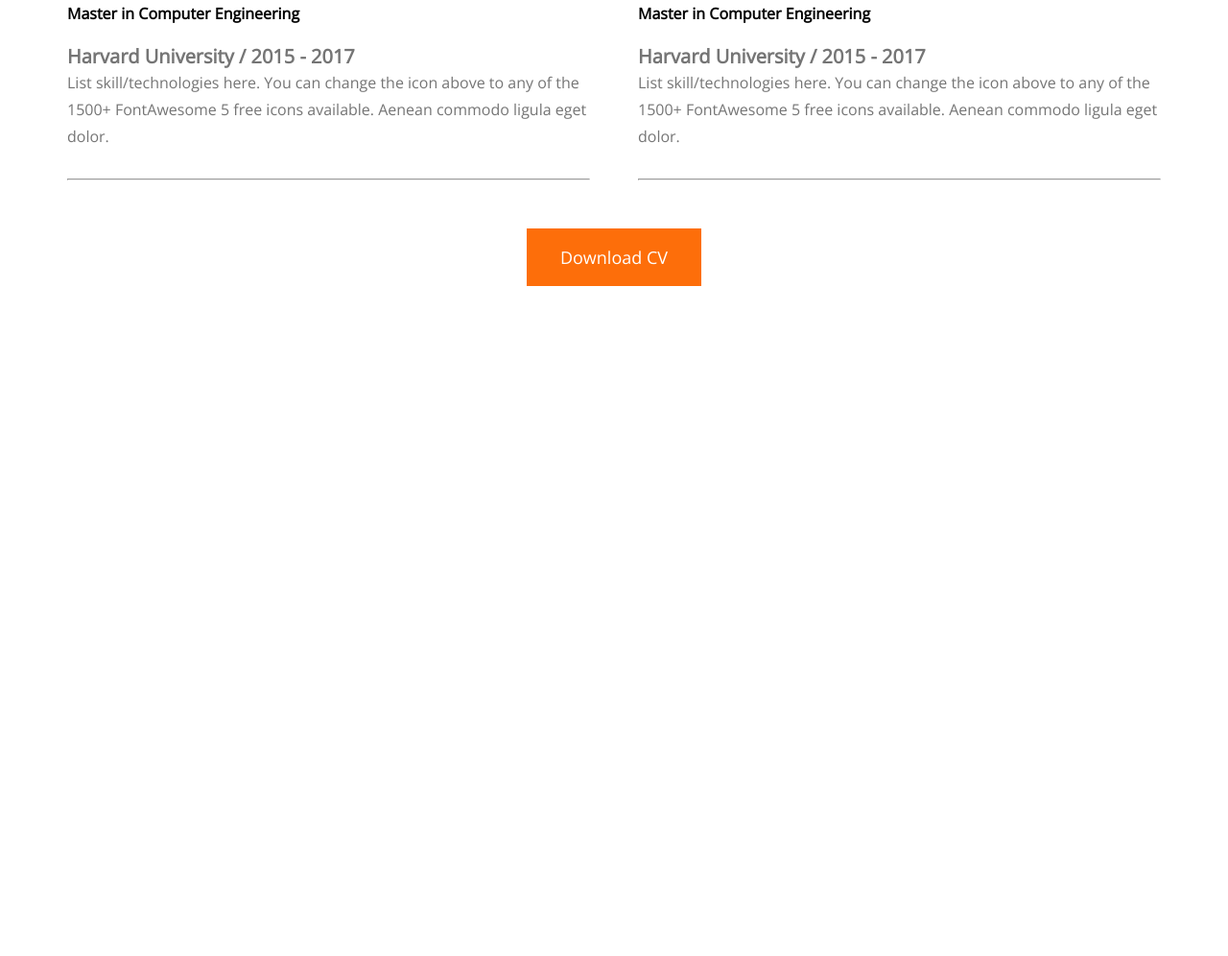
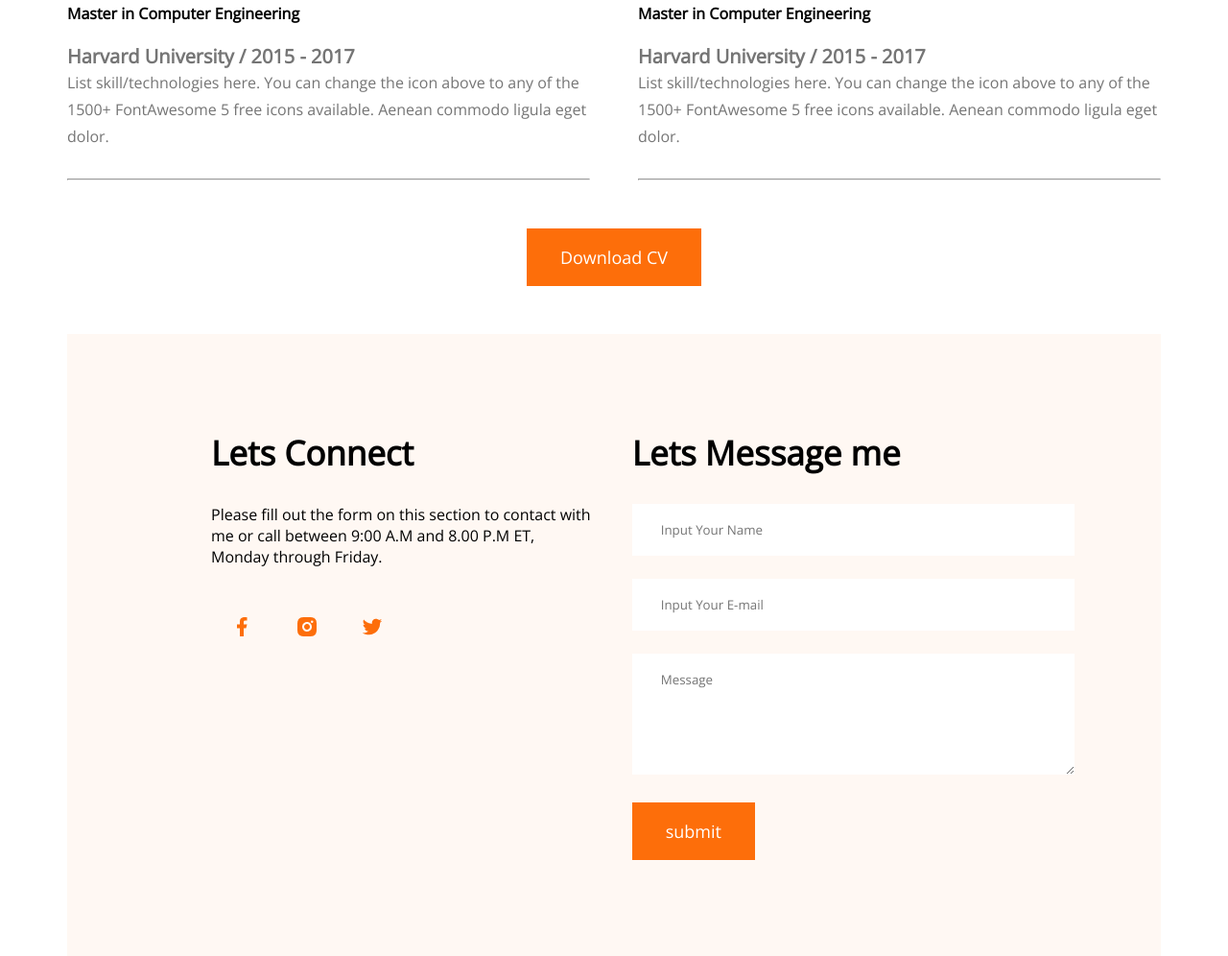
Before and after one commit to ruhulaminpollob/Devoloper-portfolio, a plain HTML site: page index.html in a window 1280 px wide. Shown: the part 2550-3546 px from the top of the page at 96% size. Before the commit the page ends 2898 px from the top, so only its background shows below. Drawn offline with nearby package versions, Linux system fonts and the light colour scheme.

Commit message:
added all things

```diff
--- a/index.html
+++ b/index.html
@@ -142,6 +142,28 @@
                 Download CV
             </button>
         </div>
+        <div class="contract">
+            <div>
+                <h3 class="section-title">Lets Connect</h3>
+                <p class="contract-description">Please fill out the form on this section to contact with me or call between 9:00 A.M and 8.00 P.M ET, Monday through Friday.</p>
+                <a href="#"><img src="images/icons/facebook.png" alt=""></a>
+                <a href="#"><img src="images/icons/insta.png" alt=""></a>
+                <a href="#"><img src="images/icons/twitter.png" alt=""></a>
+
+            </div>
+            <div>
+                <h3 class="section-title">Lets Message me</h3>
+                <form action="">
+                    <input type="text" placeholder="Input Your Name">
+                    <input type="email" placeholder="Input Your E-mail">
+                    <textarea name="textarea" id="" cols="30" rows="5" placeholder="Message"></textarea>
+                    <input type="submit" value="submit" class="main-button">
+
+                </form>
+
+
+            </div>
+        </div>
 
     </main>
 </body>
--- a/styles/portfolio.css
+++ b/styles/portfolio.css
@@ -158,3 +158,29 @@ color: #757575;
     margin: 50px auto;
     text-align: center;
 }
+.contract{
+    margin: 0;
+
+    display: flex;
+    gap: 40px;
+    background-color: #FFF8F3;
+    padding: 100px 150px;
+
+}
+.contract .section-title{
+
+    text-align: left;
+}
+.contract input[type="text"],input[type="email"], textarea{
+    margin-bottom: 24px;
+    border: 0;
+    width: 100%;
+    padding:18px 30px ;
+}
+.contract-description{
+    margin-bottom: 50px;
+}
+.contract a{
+    text-decoration: none;
+    margin: 50px  20px;
+}
```
